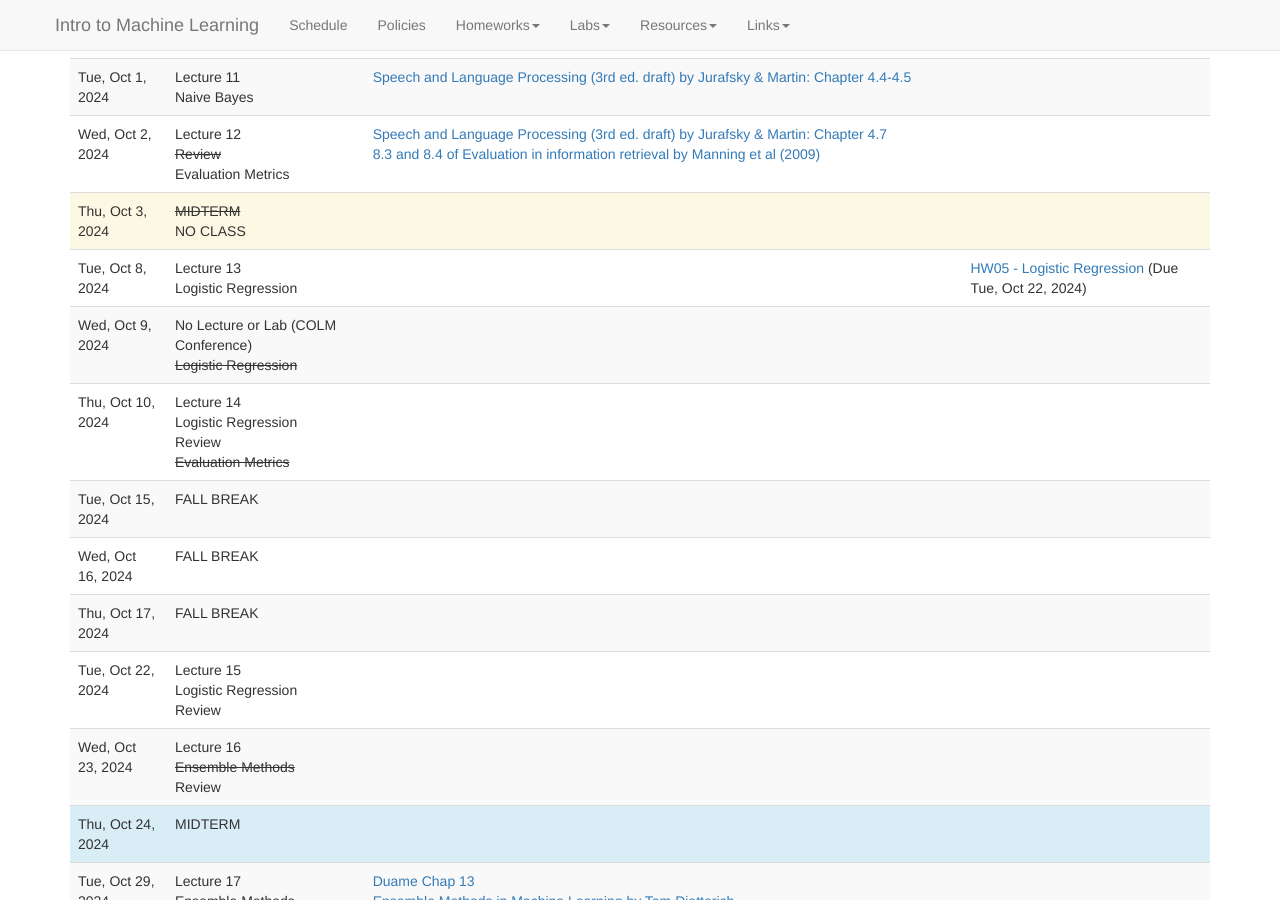
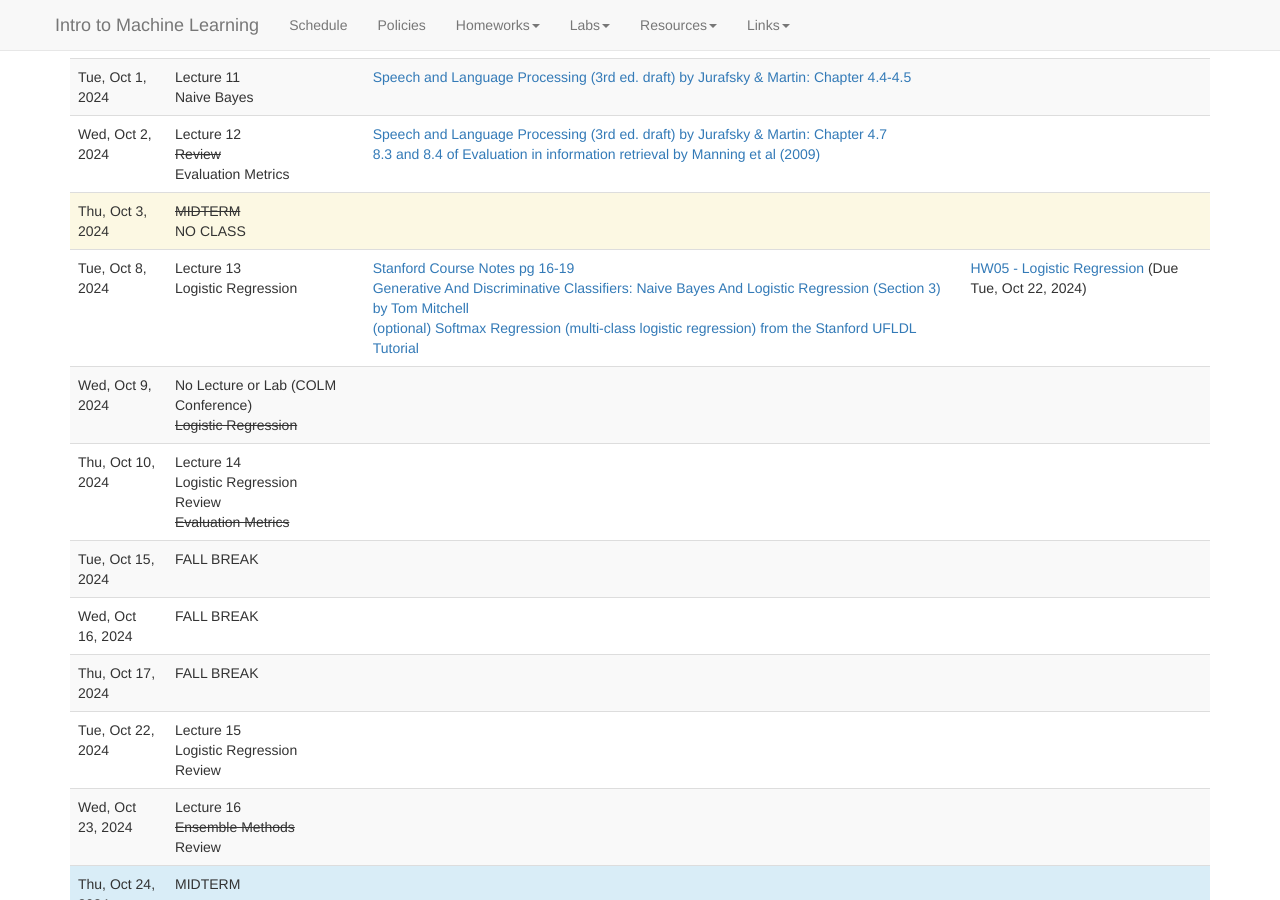
Before and after one commit to BrynMawrNLP/ml-course, a Jekyll site: the page built from schedule.md, in a window 1280 px wide and 900 px high, scrolled down 1391 px. Built offline with Jekyll 4.4.1, drawn with Linux system fonts in a browser that asks for light colours; nearby versions of some CDN libraries; library files that are not in the unit come from our copies.

Commit message:
logistic regression readings

```diff
--- a/_data/schedule.yaml
+++ b/_data/schedule.yaml
@@ -167,6 +167,16 @@
           title: "HW05 - Logistic Regression"
           url: "hws/HW05.html"
           deadline: 2024-10-22
+      readings:
+        -
+          title: "Stanford Course Notes pg 16-19"
+          url: "https://see.stanford.edu/materials/aimlcs229/cs229-notes1.pdf"
+        -
+          title: "Generative And Discriminative Classifiers: Naive Bayes And Logistic Regression (Section 3) by Tom Mitchell"
+          url: "http://www.cs.cmu.edu/~tom/mlbook/NBayesLogReg.pdf"
+        -
+          title: "(optional) Softmax Regression (multi-class logistic regression) from the Stanford UFLDL Tutorial"
+          url: "http://deeplearning.stanford.edu/tutorial/supervised/SoftmaxRegression/"
     -
       date: 2024-10-09
       title: No Lecture or Lab (COLM Conference) <br> <s>Logistic Regression</s>
```
